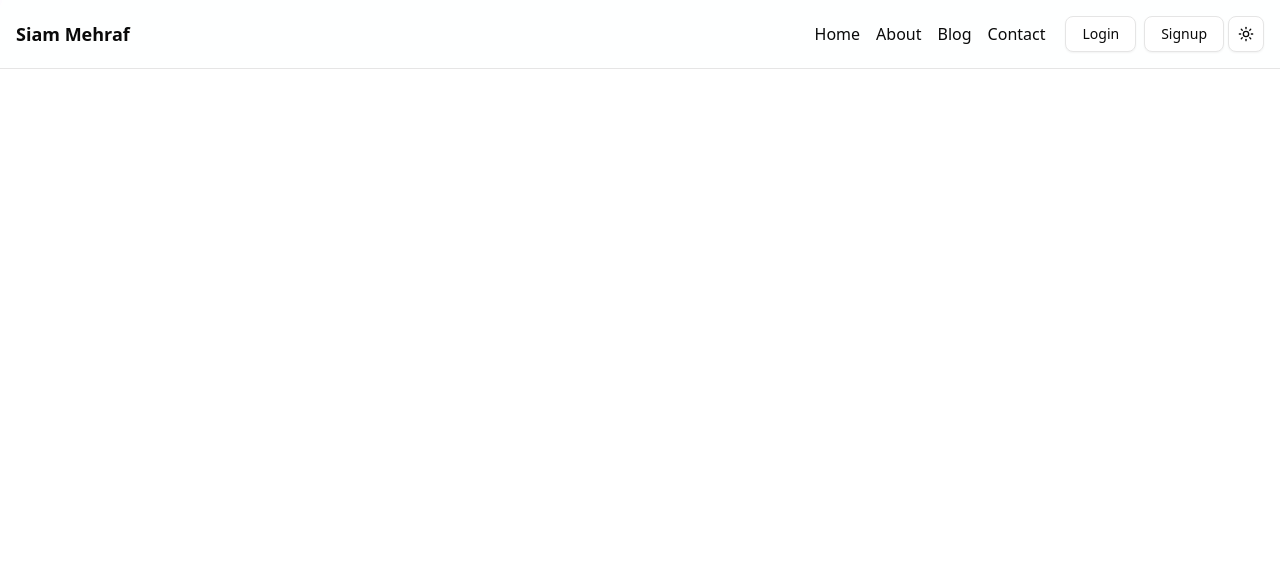
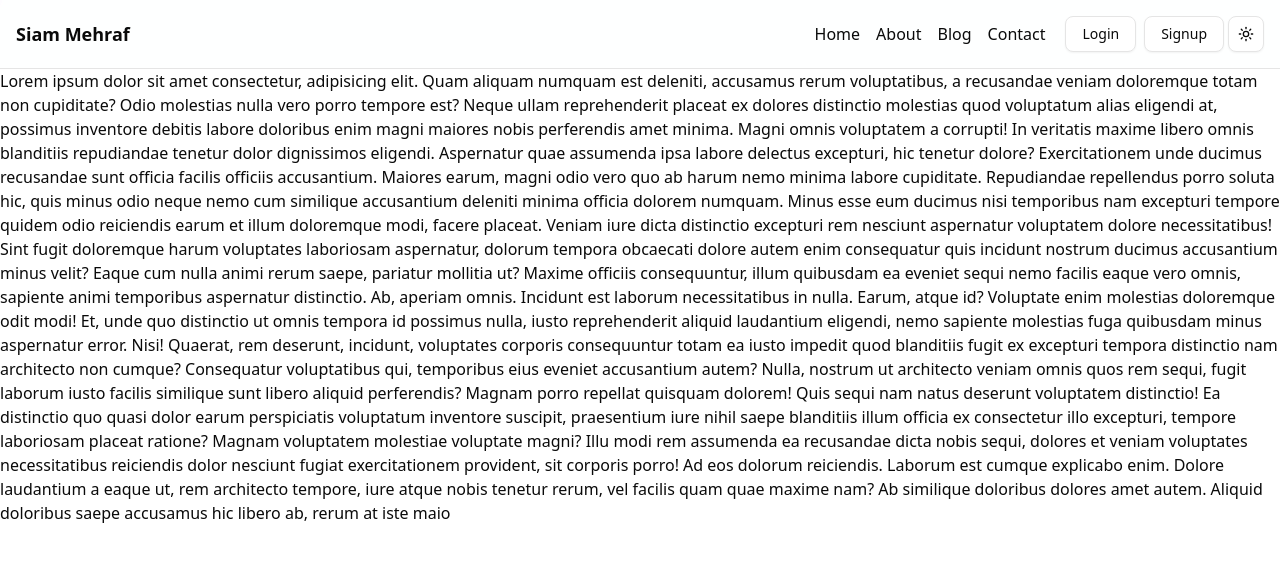
Before and after one commit to siammehraf/website, a Next.js app: page / in a window 1280 px wide. Shown: the top 562 px of the page. Built offline with nearby package versions, Linux system fonts and the light colour scheme.

Commit message:
Some Basic Changes

```diff
--- /dev/null
+++ b/app/about/page.js
@@ -0,0 +1,7 @@
+import React from 'react';
+
+const AboutPage = () => {
+  return <div>AboutPage</div>;
+};
+
+export default AboutPage;
--- /dev/null
+++ b/app/blog/page.js
@@ -0,0 +1,7 @@
+import React from 'react';
+
+const BlogPage = () => {
+  return <div>BlogPage</div>;
+};
+
+export default BlogPage;
--- /dev/null
+++ b/app/contact/page.js
@@ -0,0 +1,7 @@
+import React from 'react';
+
+const ContactPage = () => {
+  return <div>ContactPage</div>;
+};
+
+export default ContactPage;
--- a/app/layout.js
+++ b/app/layout.js
@@ -14,8 +14,9 @@ const geistMono = Geist_Mono({
 });
 
 export const metadata = {
-  title: 'Create Next App',
-  description: 'Generated by create next app',
+  title: 'Siam Mehraf - Author | Storyteller',
+  description:
+    'Siam Mehraf (1998-Present) is a Bangladeshi Author, Screenwriter, Film-Maker and Novelist. He is Known for Chotushkon and Nefartiti.',
 };
 
 export default function RootLayout({ children }) {
--- a/app/page.js
+++ b/app/page.js
@@ -1,5 +1,38 @@
 import Navbar from '@/components/Navbar';
 
 export default function Home() {
-  return <main></main>;
+  return (
+    <main>
+      <p>
+        Lorem ipsum dolor sit amet consectetur, adipisicing elit. Quam aliquam numquam est deleniti, accusamus rerum
+        voluptatibus, a recusandae veniam doloremque totam non cupiditate? Odio molestias nulla vero porro tempore est?
+        Neque ullam reprehenderit placeat ex dolores distinctio molestias quod voluptatum alias eligendi at, possimus
+        inventore debitis labore doloribus enim magni maiores nobis perferendis amet minima. Magni omnis voluptatem a
+        corrupti! In veritatis maxime libero omnis blanditiis repudiandae tenetur dolor dignissimos eligendi. Aspernatur
+        quae assumenda ipsa labore delectus excepturi, hic tenetur dolore? Exercitationem unde ducimus recusandae sunt
+        officia facilis officiis accusantium. Maiores earum, magni odio vero quo ab harum nemo minima labore cupiditate.
+        Repudiandae repellendus porro soluta hic, quis minus odio neque nemo cum similique accusantium deleniti minima
+        officia dolorem numquam. Minus esse eum ducimus nisi temporibus nam excepturi tempore quidem odio reiciendis
+        earum et illum doloremque modi, facere placeat. Veniam iure dicta distinctio excepturi rem nesciunt aspernatur
+        voluptatem dolore necessitatibus! Sint fugit doloremque harum voluptates laboriosam aspernatur, dolorum tempora
+        obcaecati dolore autem enim consequatur quis incidunt nostrum ducimus accusantium minus velit? Eaque cum nulla
+        animi rerum saepe, pariatur mollitia ut? Maxime officiis consequuntur, illum quibusdam ea eveniet sequi nemo
+        facilis eaque vero omnis, sapiente animi temporibus aspernatur distinctio. Ab, aperiam omnis. Incidunt est
+        laborum necessitatibus in nulla. Earum, atque id? Voluptate enim molestias doloremque odit modi! Et, unde quo
+        distinctio ut omnis tempora id possimus nulla, iusto reprehenderit aliquid laudantium eligendi, nemo sapiente
+        molestias fuga quibusdam minus aspernatur error. Nisi! Quaerat, rem deserunt, incidunt, voluptates corporis
+        consequuntur totam ea iusto impedit quod blanditiis fugit ex excepturi tempora distinctio nam architecto non
+        cumque? Consequatur voluptatibus qui, temporibus eius eveniet accusantium autem? Nulla, nostrum ut architecto
+        veniam omnis quos rem sequi, fugit laborum iusto facilis similique sunt libero aliquid perferendis? Magnam porro
+        repellat quisquam dolorem! Quis sequi nam natus deserunt voluptatem distinctio! Ea distinctio quo quasi dolor
+        earum perspiciatis voluptatum inventore suscipit, praesentium iure nihil saepe blanditiis illum officia ex
+        consectetur illo excepturi, tempore laboriosam placeat ratione? Magnam voluptatem molestiae voluptate magni?
+        Illu modi rem assumenda ea recusandae dicta nobis sequi, dolores et veniam voluptates necessitatibus reiciendis
+        dolor nesciunt fugiat exercitationem provident, sit corporis porro! Ad eos dolorum reiciendis. Laborum est
+        cumque explicabo enim. Dolore laudantium a eaque ut, rem architecto tempore, iure atque nobis tenetur rerum, vel
+        facilis quam quae maxime nam? Ab similique doloribus dolores amet autem. Aliquid doloribus saepe accusamus hic
+        libero ab, rerum at iste maio
+      </p>
+    </main>
+  );
 }
--- a/components/Navbar.js
+++ b/components/Navbar.js
@@ -80,7 +80,7 @@ const Navbar = () => {
             </SheetTrigger>
             <SheetContent>
               <SheetHeader>
-                <SheetTitle className="font-bold my-4">HarryBlog</SheetTitle>
+                <SheetTitle className="font-bold my-4">Siam Mehraf</SheetTitle>
                 <SheetDescription>
                   <div className="flex flex-col gap-6">
                     <Link href="/"> Home</Link>
```
